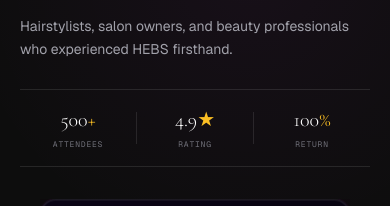
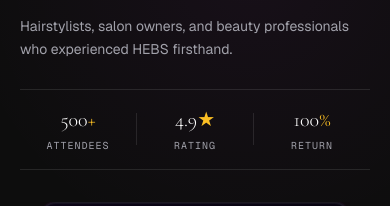
Before and after one commit to alexis800-glitch/hebs-lagos-2026, a Next.js app: page / in a window 390 px wide. Shown: the part 6560-6766 px from the top of the page. Built offline with nearby package versions, Linux system fonts and the light colour scheme.

Commit message:
improve mobile text readability

```diff
--- a/components/TestimonialsSection.tsx
+++ b/components/TestimonialsSection.tsx
@@ -319,7 +319,7 @@ export default function TestimonialsSection() {
             <p className="font-serif text-xl font-light text-white">
               500<span className="text-amber-400">+</span>
             </p>
-            <p className="font-mono text-[8px] uppercase tracking-widest text-zinc-500 mt-1">
+            <p className="font-mono text-[10px] uppercase tracking-widest text-zinc-400 mt-1">
               Attendees
             </p>
           </div>
@@ -328,7 +328,7 @@ export default function TestimonialsSection() {
             <p className="font-serif text-xl font-light text-white">
               4.9<span className="text-amber-400">★</span>
             </p>
-            <p className="font-mono text-[8px] uppercase tracking-widest text-zinc-500 mt-1">
+            <p className="font-mono text-[10px] uppercase tracking-widest text-zinc-400 mt-1">
               Rating
             </p>
           </div>
@@ -337,7 +337,7 @@ export default function TestimonialsSection() {
             <p className="font-serif text-xl font-light text-white">
               100<span className="text-amber-400">%</span>
             </p>
-            <p className="font-mono text-[8px] uppercase tracking-widest text-zinc-500 mt-1">
+            <p className="font-mono text-[10px] uppercase tracking-widest text-zinc-400 mt-1">
               Return
             </p>
           </div>
```
